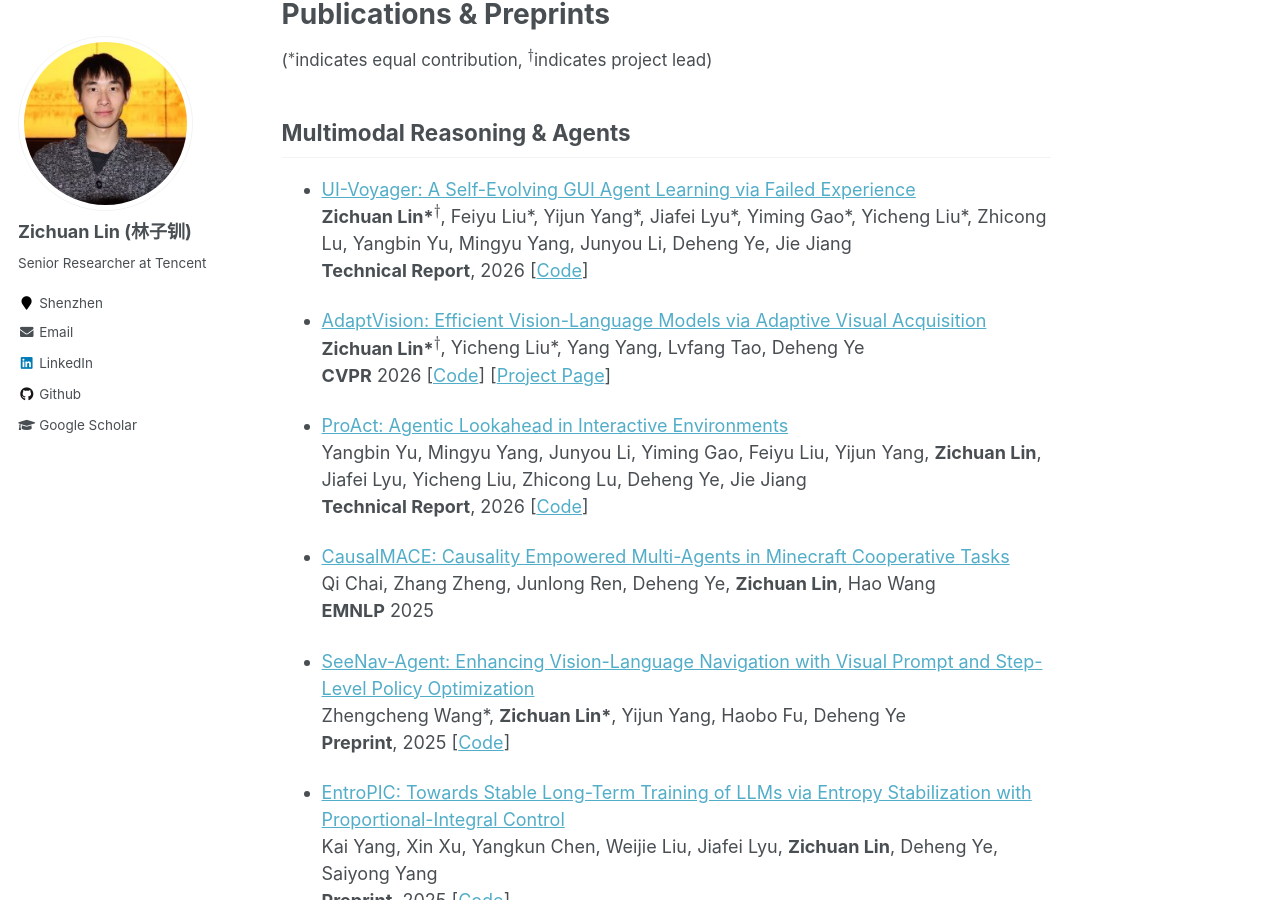
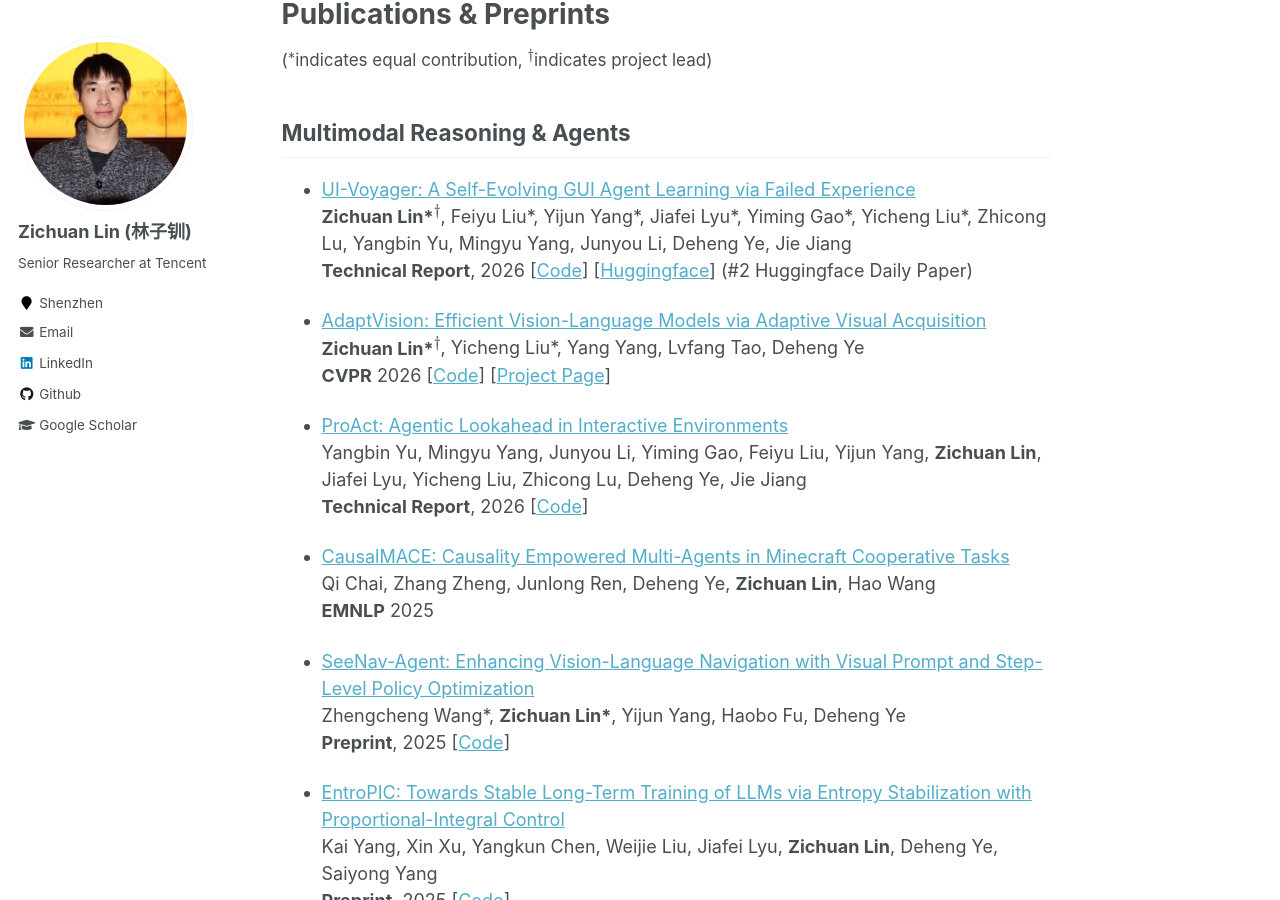
Before and after one commit to LinZichuan/linzichuan.github.io, a Jekyll site: the page built from _pages/about.md, in a window 1280 px wide and 900 px high, scrolled down 448 px. Built offline with Jekyll 4.4.1, drawn with Linux system fonts in a browser that asks for light colours; formulas are drawn with MathJax 3.

Commit message:
Update about.md

```diff
--- a/_pages/about.md
+++ b/_pages/about.md
@@ -28,7 +28,7 @@ Publications & Preprints
 
 - [UI-Voyager: A Self-Evolving GUI Agent Learning via Failed Experience](https://arxiv.org/abs/2603.24533) <br>
 **Zichuan Lin\*$^{\dagger}$**, Feiyu Liu\*, Yijun Yang\*, Jiafei Lyu\*, Yiming Gao\*, Yicheng Liu\*, Zhicong Lu, Yangbin Yu, Mingyu Yang, Junyou Li, Deheng Ye, Jie Jiang <br>
-**Technical Report**, 2026 [[Code](https://github.com/ui-voyager/UI-Voyager)]
+**Technical Report**, 2026 [[Code](https://github.com/ui-voyager/UI-Voyager)] [[Huggingface](https://huggingface.co/papers/2603.24533)] (#2 Huggingface Daily Paper)
 
 - [AdaptVision: Efficient Vision-Language Models via Adaptive Visual Acquisition](https://arxiv.org/abs/2512.03794) <br>
 **Zichuan Lin\*$^{\dagger}$**, Yicheng Liu\*, Yang Yang, Lvfang Tao, Deheng Ye <br>
```
